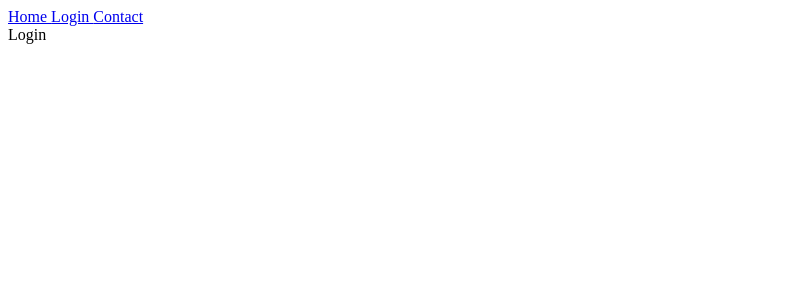
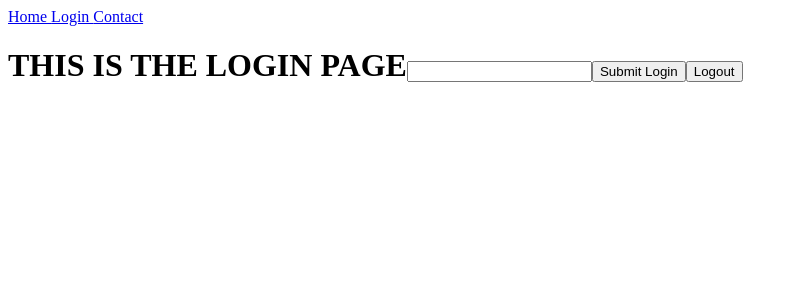
Before and after one commit to tla111/react-pedro-courses-two, a React (Create React App) app in the folder frontend/: page /login in a window 1280 px wide. Shown: the top 300 px of the page, without its empty margins (0-798 px from the left). Built offline with nearby package versions, Linux system fonts and the light colour scheme.

Commit message:
created layout for login page

```diff
--- a/frontend/src/Pages/Login.tsx
+++ b/frontend/src/Pages/Login.tsx
@@ -1,5 +1,10 @@
 export const Login = () => {
     return (
-        <div>Login</div>
+        <h1>
+            THIS IS THE LOGIN PAGE
+            <input />
+            <button>Submit Login</button>
+            <button>Logout</button>
+        </h1>
     )
 }
```
